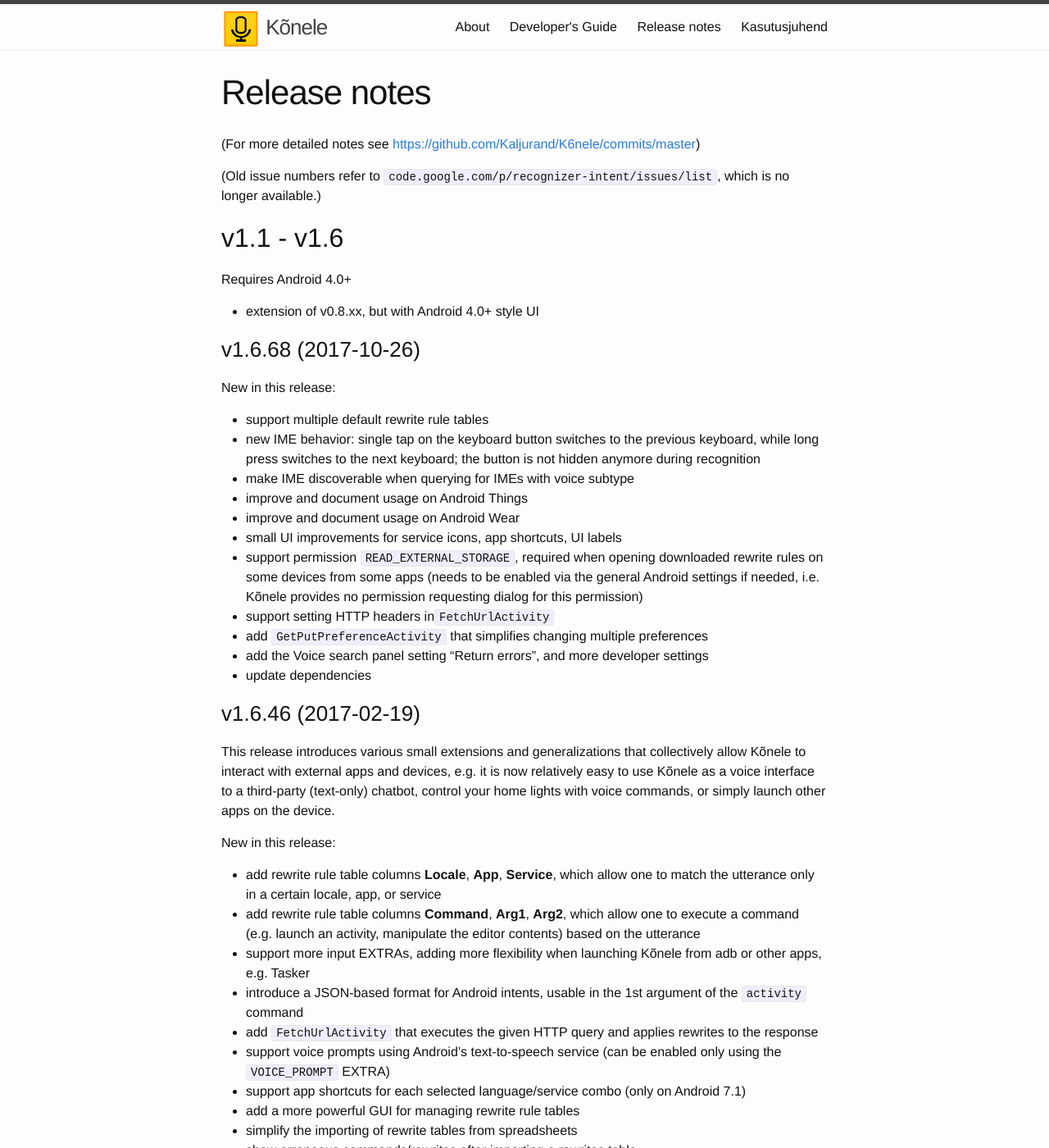
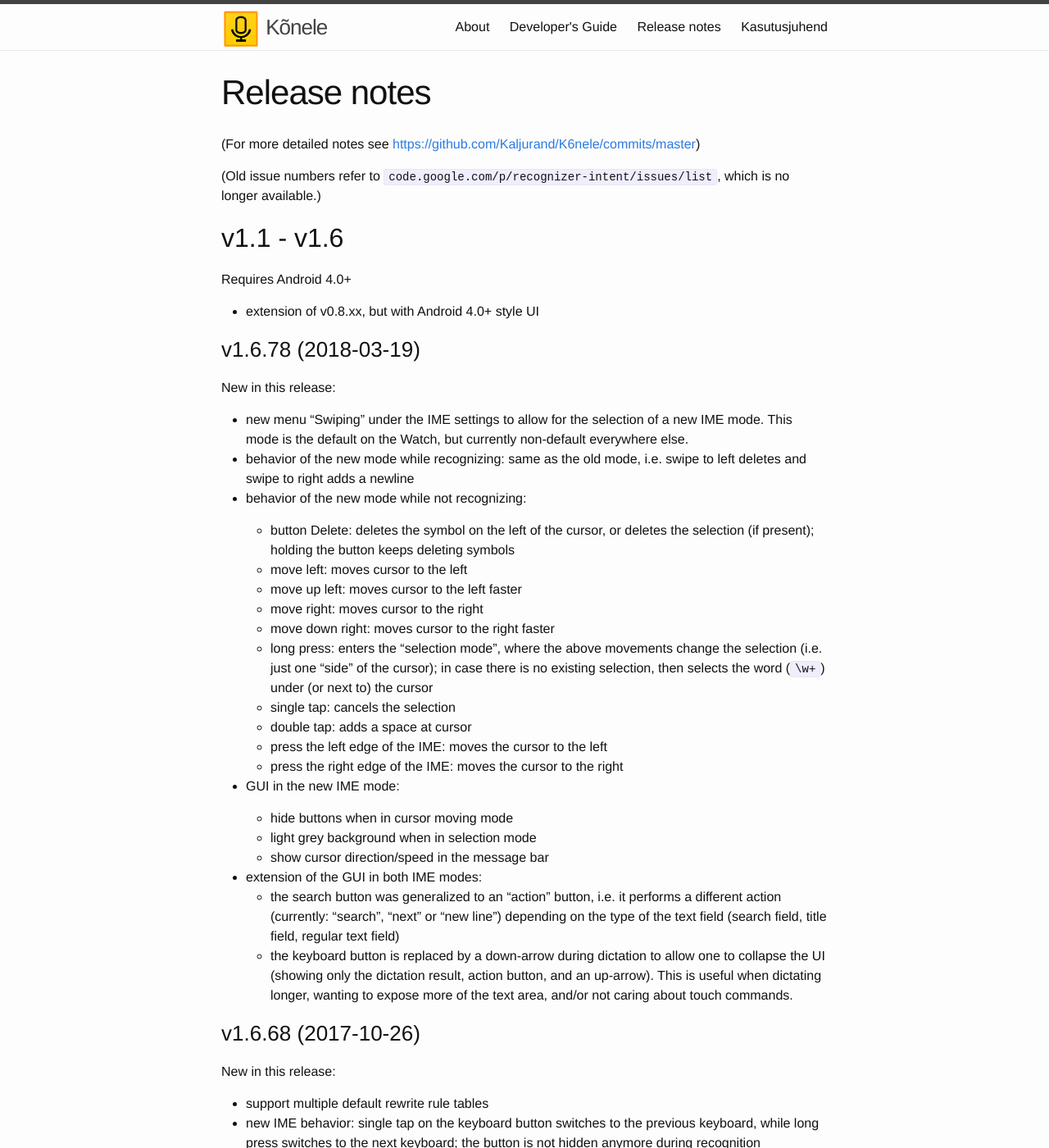
Before and after one commit to Kaljurand/K6nele, a Jekyll site: the page built from docs/en/release_notes.md, in a window 1280 px wide and 1400 px high. Shown: the whole window at 82% size. Built offline with Jekyll 4.4.1, drawn with Linux system fonts in a browser that asks for light colours.

Commit message:
Announce v1.6.78
+ small fixes

```diff
--- a/docs/en/release_notes.md
+++ b/docs/en/release_notes.md
@@ -12,6 +12,35 @@ title: Release notes
 Requires Android 4.0+
 
 - extension of v0.8.xx, but with Android 4.0+ style UI
+
+### v1.6.78 (2018-03-19)
+
+New in this release:
+
+- new menu "Swiping" under the IME settings to allow for the selection of a new IME mode. This mode is the default on the Watch, but currently non-default everywhere else.
+- behavior of the new mode while recognizing: same as the old mode, i.e. swipe to left deletes and swipe to right adds a newline
+- behavior of the new mode while not recognizing:
+
+  - button Delete: deletes the symbol on the left of the cursor, or deletes the selection (if present); holding the button keeps deleting symbols
+  - move left: moves cursor to the left
+  - move up left: moves cursor to the left faster
+  - move right: moves cursor to the right
+  - move down right: moves cursor to the right faster
+  - long press: enters the "selection mode", where the above movements change the selection (i.e. just one "side" of the cursor); in case there is no existing selection, then selects the word (``\w+``) under (or next to) the cursor
+  - single tap: cancels the selection
+  - double tap: adds a space at cursor
+  - press the left edge of the IME: moves the cursor to the left
+  - press the right edge of the IME: moves the cursor to the right
+
+- GUI in the new IME mode:
+
+  - hide buttons when in cursor moving mode
+  - light grey background when in selection mode
+  - show cursor direction/speed in the message bar
+
+- extension of the GUI in both IME modes:
+  - the search button was generalized to an "action" button, i.e. it performs a different action (currently: "search", "next" or "new line") depending on the type of the text field (search field, title field, regular text field)
+  - the keyboard button is replaced by a down-arrow during dictation to allow one to collapse the UI (showing only the dictation result, action button, and an up-arrow). This is useful when dictating longer, wanting to expose more of the text area, and/or not caring about touch commands.
 
 ### v1.6.68 (2017-10-26)
 
```
Also changed, not shown: _posts/2018-03-20-k6nele-1.6.78.md (added, +8 -0 lines), about.md (+1 -1 lines), docs/et/user_guide.md (+2 -2 lines).
